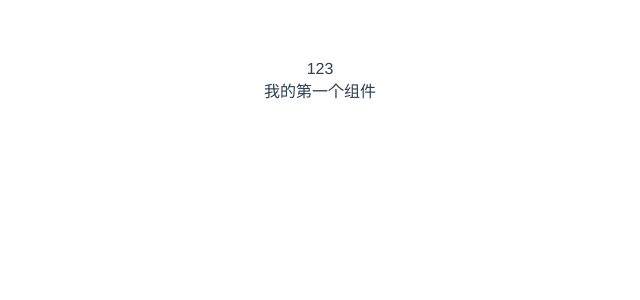
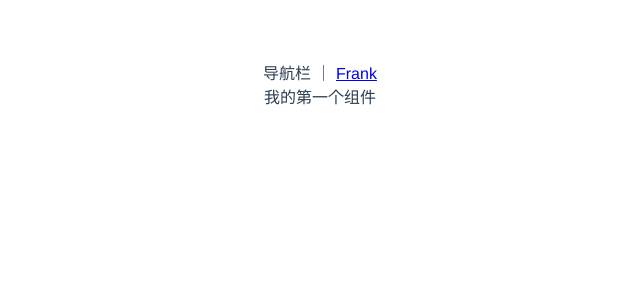
Before and after one commit to ZZZoucy/Fireworks-UI-code, a Vue app: page / in a window 1280 px wide. Shown: the top 300 px of the page, without its empty margins (320-960 px from the left). Built offline with nearby package versions, Linux system fonts and the light colour scheme.

Commit message:
初始化router

```diff
--- a/index.html
+++ b/index.html
@@ -8,6 +8,6 @@
 </head>
 <body>
   <div id="app"></div>
-  <script type="module" src="/src/main.js"></script>
+  <script type="module" src="/src/main.ts"></script>
 </body>
 </html>
--- a/src/App.vue
+++ b/src/App.vue
@@ -1,15 +1,11 @@
 <template>
-  <div>123</div>
-  <Frank/>
+  <div>导航栏 ｜ <router-link to="/">Frank</router-link></div>
+  <Router-view />
 </template>
 
 <script>
-import Frank from './components/Frank.vue'
 
 export default {
   name: 'App',
-  components: {
-    Frank
-  }
 }
 </script>
--- a/src/main.js
+++ /dev/null
@@ -1,5 +0,0 @@
-import { createApp } from 'vue'
-import App from './App.vue'
-import './index.css'
-
-createApp(App).mount('#app')
--- /dev/null
+++ b/src/main.ts
@@ -0,0 +1,17 @@
+import { createApp } from "vue";
+import App from "./App.vue";
+import "./index.css";
+import Frank from './components/Frank.vue';
+import { createWebHashHistory, createRouter } from "vue-router";
+
+const history = createWebHashHistory();
+const router = createRouter({
+    history:history,
+    routes:[
+        {path:'/',component:Frank}
+    ]
+});
+
+const app = createApp(App);
+app.use(router);
+app.mount("#app");
--- /dev/null
+++ b/src/shrims-vue.d.ts
@@ -0,0 +1,5 @@
+declare module '*.vue' {
+    import { ComponentOptions } from "vue";
+    const componentOptions: ComponentOptions;
+    export default componentOptions;
+}
```
Also changed, not shown: package.json (+4 -3 lines), 1 other file (tests, documents, lock files or other folders).
